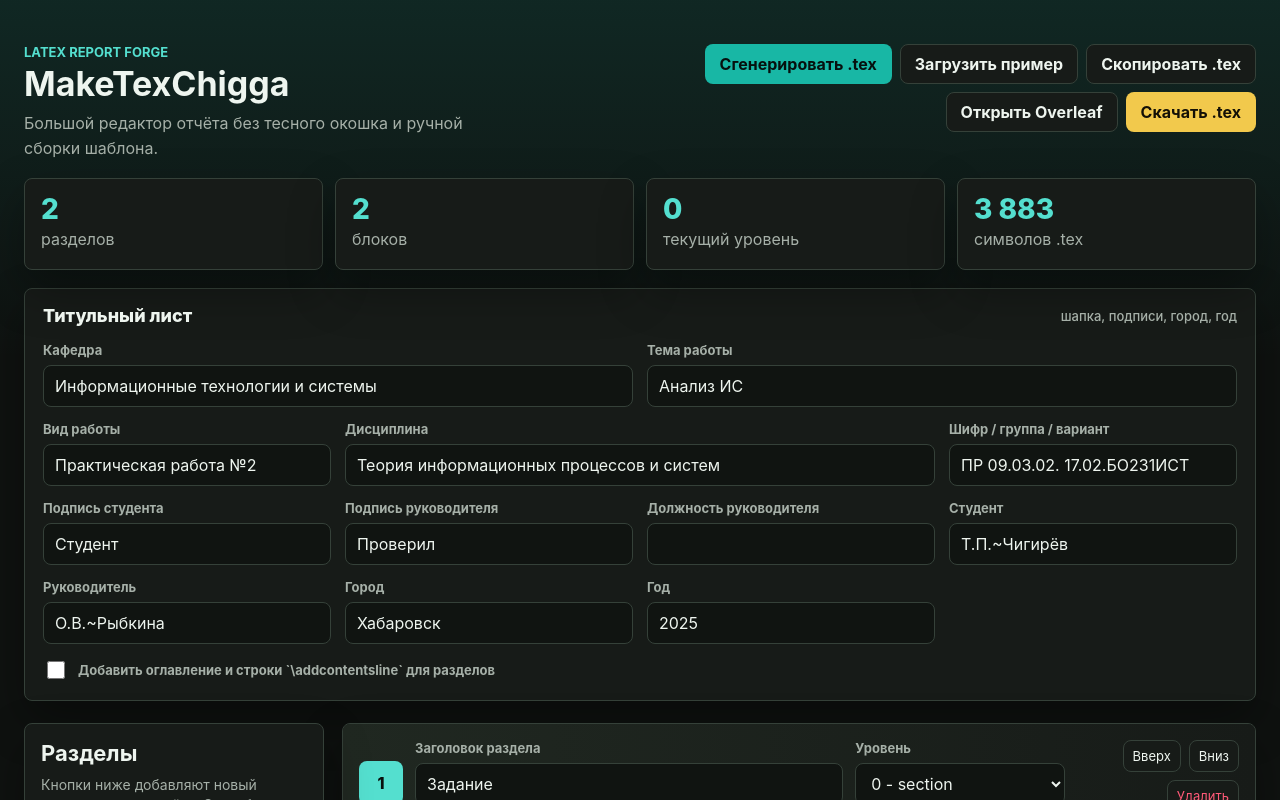
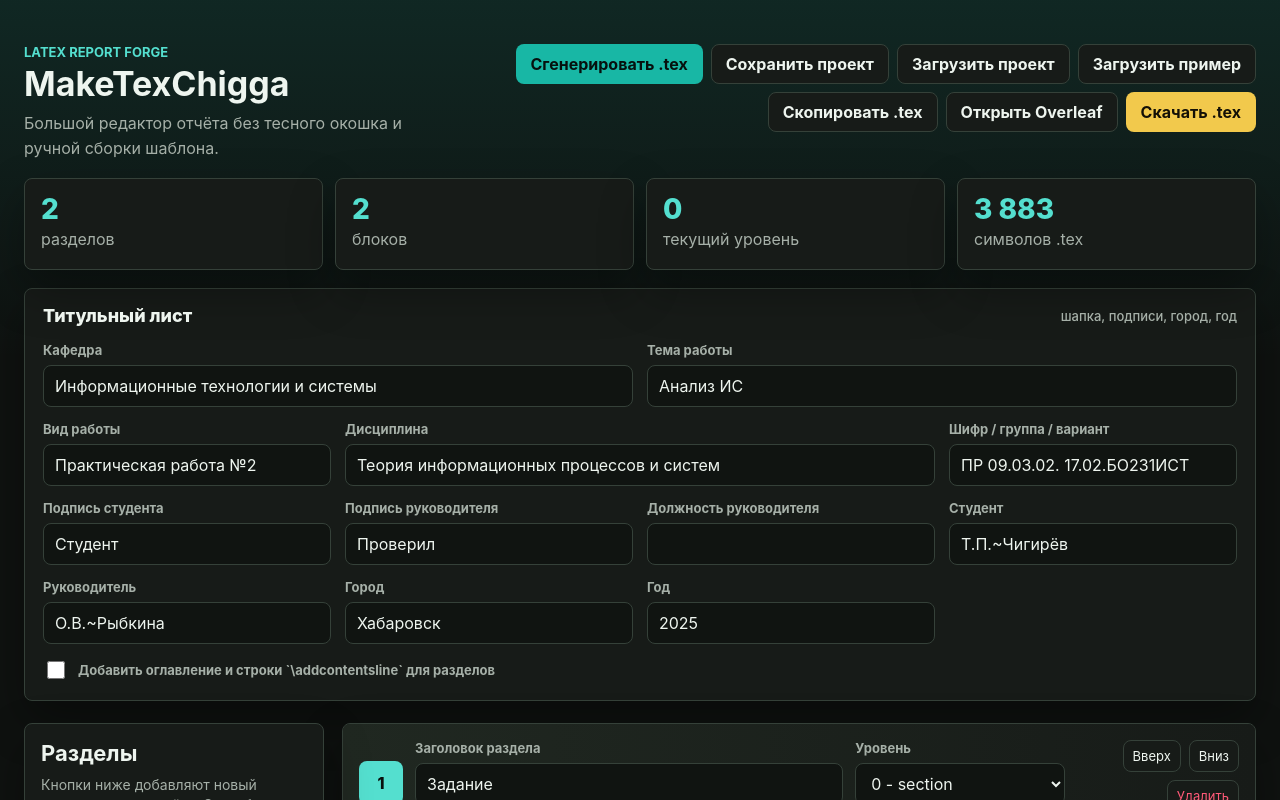
Before and after one commit to whoisbubble/tex-report-forge, a Next.js app: page / in a window 1280 px wide. Shown: the top 800 px of the page. Built offline with nearby package versions, Linux system fonts and the light colour scheme.

Commit message:
Add project import and export

```diff
--- a/app/page.tsx
+++ b/app/page.tsx
@@ -1,6 +1,6 @@
 "use client";
 
-import { useEffect, useMemo, useState } from "react";
+import { useEffect, useMemo, useRef, useState, type ChangeEvent } from "react";
 import {
   buildFullTex,
   createBlock,
@@ -20,6 +20,8 @@ import {
 } from "@/lib/report";
 
 const storageKey = "tex-report-forge-draft";
+const projectFileApp = "tex-report-forge";
+const projectFileVersion = 1;
 
 const blockLabels: Record<ReportBlock["type"], string> = {
   text: "Текст",
@@ -61,7 +63,9 @@ export default function Home() {
   const [currentLevel, setCurrentLevel] = useState<SectionLevel>(0);
   const [generatedSnapshot, setGeneratedSnapshot] = useState("");
   const [copyStatus, setCopyStatus] = useState<"idle" | "copied" | "error">("idle");
+  const [projectStatus, setProjectStatus] = useState<"idle" | "saved" | "loaded" | "error">("idle");
   const [loaded, setLoaded] = useState(false);
+  const projectInputRef = useRef<HTMLInputElement>(null);
 
   const tex = useMemo(() => buildFullTex(draft), [draft]);
   const isTexDirty = generatedSnapshot !== "" && generatedSnapshot !== tex;
@@ -93,6 +97,13 @@ export default function Home() {
     const timer = window.setTimeout(() => setCopyStatus("idle"), 1800);
     return () => window.clearTimeout(timer);
   }, [copyStatus]);
+
+  useEffect(() => {
+    if (projectStatus === "idle") return;
+
+    const timer = window.setTimeout(() => setProjectStatus("idle"), 2200);
+    return () => window.clearTimeout(timer);
+  }, [projectStatus]);
 
   function updateMeta(key: keyof ReportMeta, value: string | boolean) {
     setDraft((previous) => ({
@@ -280,6 +291,56 @@ export default function Home() {
     URL.revokeObjectURL(url);
   }
 
+  function downloadDraftProject() {
+    const payload = {
+      app: projectFileApp,
+      version: projectFileVersion,
+      savedAt: new Date().toISOString(),
+      draft
+    };
+    const blob = new Blob([JSON.stringify(payload, null, 2)], {
+      type: "application/json;charset=utf-8"
+    });
+    const url = URL.createObjectURL(blob);
+    const link = document.createElement("a");
+    const date = new Date().toISOString().slice(0, 10);
+
+    link.href = url;
+    link.download = `tex-report-project-${date}.json`;
+    document.body.appendChild(link);
+    link.click();
+    document.body.removeChild(link);
+    URL.revokeObjectURL(url);
+    setProjectStatus("saved");
+  }
+
+  async function uploadDraftProject(event: ChangeEvent<HTMLInputElement>) {
+    const file = event.target.files?.[0];
+    event.target.value = "";
+
+    if (!file) return;
+
+    try {
+      const text = await file.text();
+      const parsed = JSON.parse(text) as unknown;
+      const importedDraft = extractDraftFromProjectFile(parsed);
+
+      if (!importedDraft) {
+        throw new Error("Invalid project file");
+      }
+
+      if (!window.confirm("Загрузить проект из файла? Текущий черновик будет заменён.")) return;
+
+      setDraft(importedDraft);
+      setCurrentLevel(0);
+      setGeneratedSnapshot("");
+      setProjectStatus("loaded");
+    } catch {
+      setProjectStatus("error");
+      window.alert("Не получилось загрузить проект. Проверьте, что выбран JSON-файл этого редактора.");
+    }
+  }
+
   function loadExample() {
     if (!window.confirm("Загрузить пример? Текущий черновик будет заменён.")) return;
     setDraft(createExampleDraft());
@@ -304,6 +365,23 @@ export default function Home() {
           <button className="button primary" type="button" onClick={generateTex}>
             {generatedSnapshot ? "Обновить .tex" : "Сгенерировать .tex"}
           </button>
+          <button className="button ghost" type="button" onClick={downloadDraftProject}>
+            {projectStatus === "saved" ? "Проект сохранён" : "Сохранить проект"}
+          </button>
+          <button className="button ghost" type="button" onClick={() => projectInputRef.current?.click()}>
+            {projectStatus === "loaded"
+              ? "Проект загружен"
+              : projectStatus === "error"
+                ? "Ошибка загрузки"
+                : "Загрузить проект"}
+          </button>
+          <input
+            ref={projectInputRef}
+            accept="application/json,.json"
+            hidden
+            type="file"
+            onChange={uploadDraftProject}
+          />
           <button className="button ghost" type="button" onClick={loadExample}>
             Загрузить пример
           </button>
@@ -538,6 +616,40 @@ export default function Home() {
   );
 }
 
+function extractDraftFromProjectFile(value: unknown): ReportDraft | null {
+  if (isReportDraft(value)) {
+    return value;
+  }
+
+  if (isRecord(value) && isReportDraft(value.draft)) {
+    return value.draft;
+  }
+
+  return null;
+}
+
+function isReportDraft(value: unknown): value is ReportDraft {
+  if (!isRecord(value) || !isRecord(value.meta) || !Array.isArray(value.sections)) {
+    return false;
+  }
+
+  return value.sections.every((section) => {
+    if (!isRecord(section) || typeof section.id !== "string" || typeof section.title !== "string") {
+      return false;
+    }
+
+    if (![0, 1, 2].includes(Number(section.level)) || !Array.isArray(section.blocks)) {
+      return false;
+    }
+
+    return section.blocks.every((block) => isRecord(block) && typeof block.id === "string" && typeof block.type === "string");
+  });
+}
+
+function isRecord(value: unknown): value is Record<string, unknown> {
+  return typeof value === "object" && value !== null;
+}
+
 function BlockEditor({
   block,
   blockIndex,
```
Also changed, not shown: 1 other file (tests, documents, lock files or other folders).
